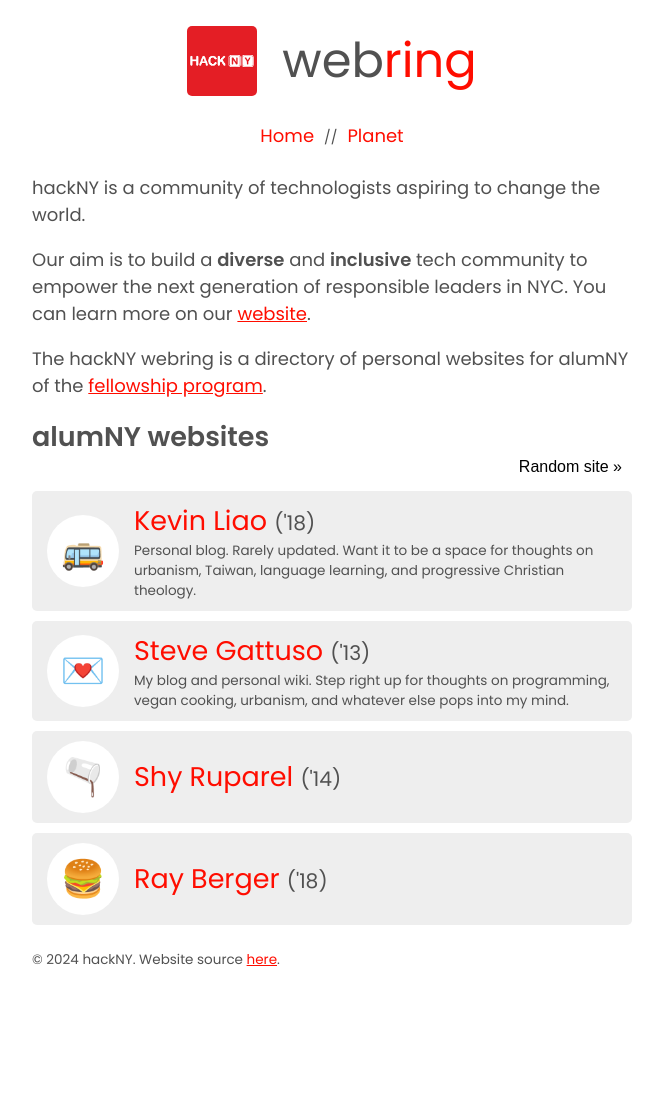
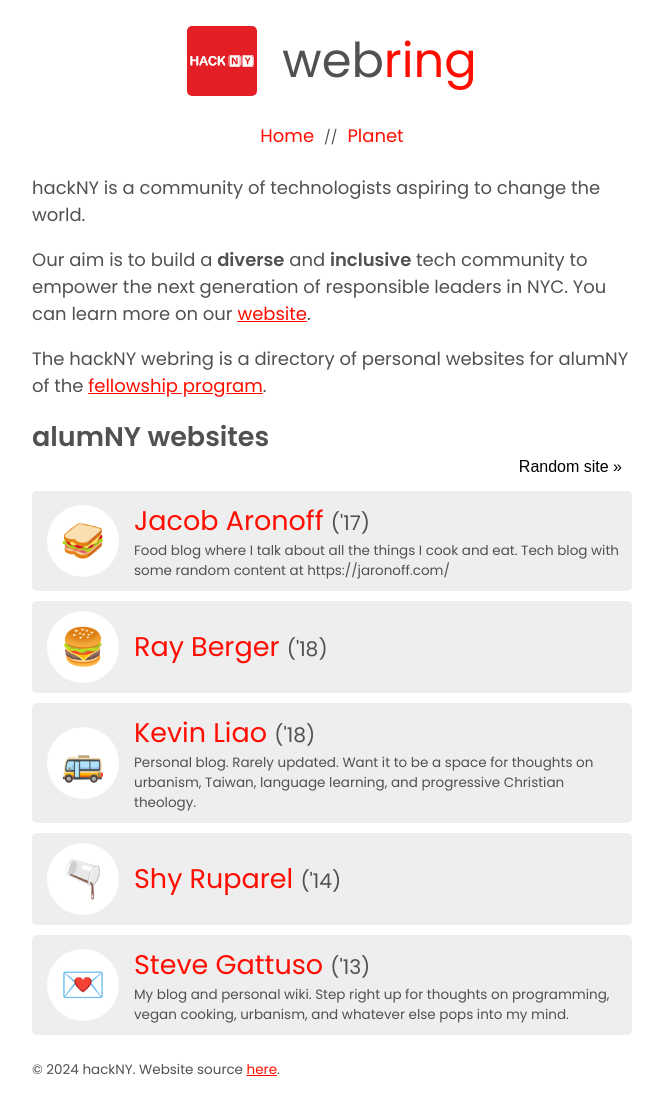
Before and after one commit to hackny/webring, a Jekyll site: the page built from index.html, in a window 1280 px wide. Shown: the whole page, without its empty margins (308-971 px from the left). Built offline with Jekyll 4.4.1, drawn with Linux system fonts in a browser that asks for light colours; before the commit the page ends 995 px from its top, so only the background shows below that.

Commit message:
add Jacob

```diff
--- a/_data/fellows.yaml
+++ b/_data/fellows.yaml
@@ -19,3 +19,8 @@
   rss_url: http://liaokev.in/feed.xml
   emoji: 🚌
   description: Personal blog. Rarely updated. Want it to be a space for thoughts on urbanism, Taiwan, language learning, and progressive Christian theology.
+- name: Jacob Aronoff
+  year: 2017
+  url: https://ehicouldeat.com/
+  emoji: 🥪
+  description: Food blog where I talk about all the things I cook and eat. Tech blog with some random content at https://jaronoff.com/
```
